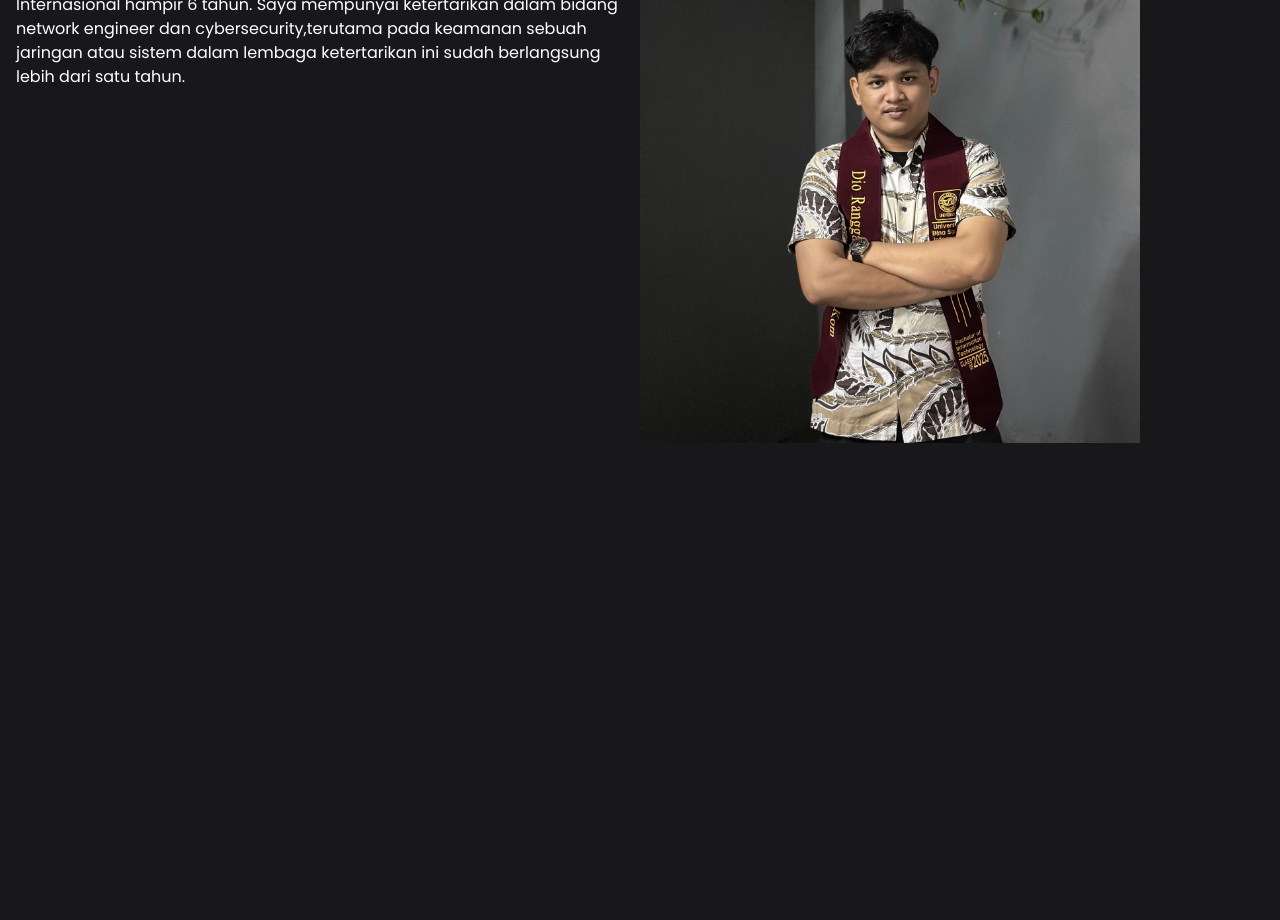
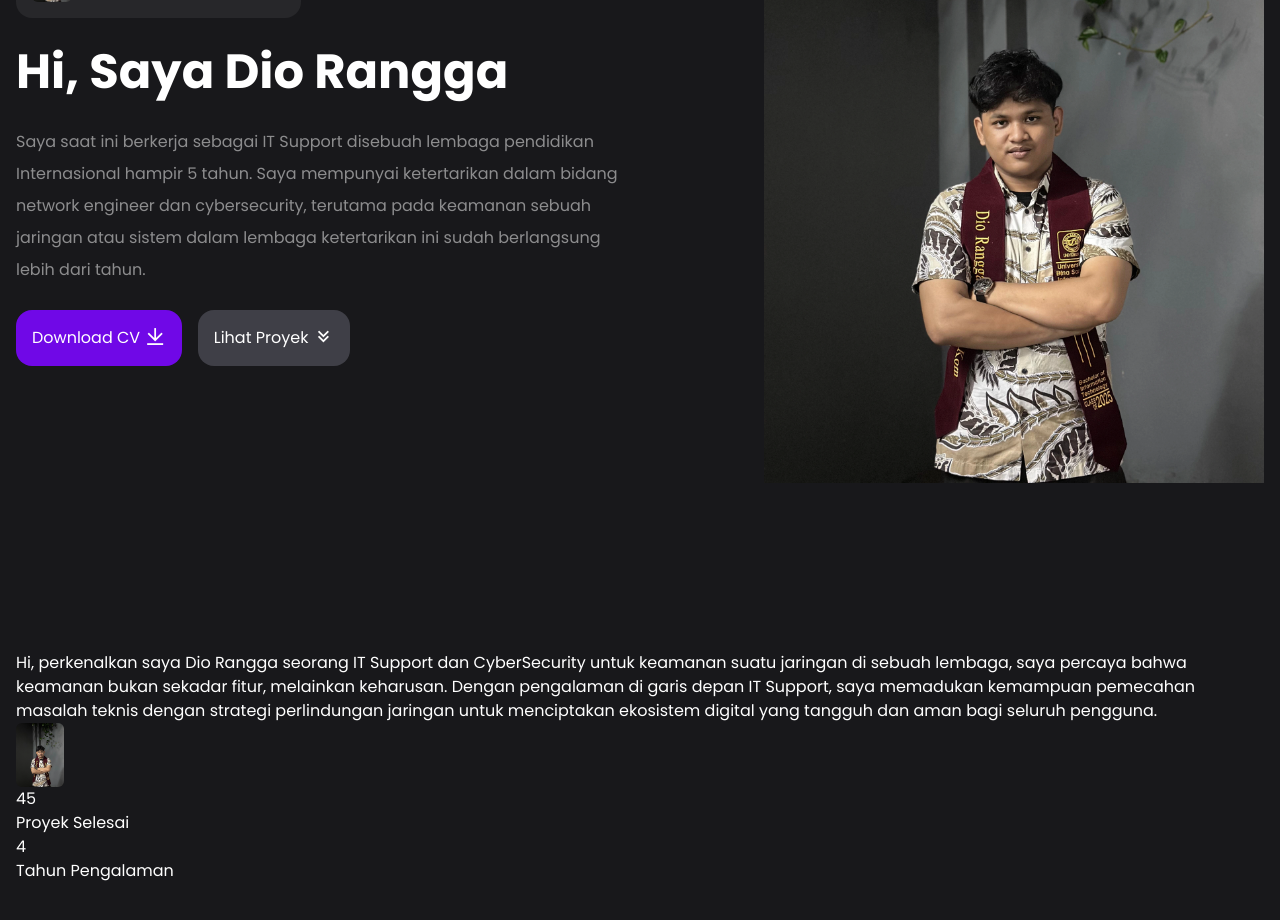
Before and after one commit to DioRangga/Portofolio-project, a React (Vite) app: page / in a window 1280 px wide. Shown: the part 340-1260 px from the top of the page. Before the commit the page ends 800 px from the top, so only its background shows below. Built offline with nearby package versions, Linux system fonts and the light colour scheme.

Commit message:
Hero Section

```diff
--- a/package.json
+++ b/package.json
@@ -13,6 +13,7 @@
     "@tailwindcss/vite": "^4.1.18",
     "react": "^19.2.0",
     "react-dom": "^19.2.0",
+    "remixicon": "^4.9.1",
     "tailwindcss": "^4.1.18"
   },
   "devDependencies": {
--- a/src/App.jsx
+++ b/src/App.jsx
@@ -5,21 +5,60 @@ function App() {
 
   return (
     <>
-   <div className="hero grid grid-cols-2">
+   <div className="hero grid md:grid-cols-2 items-center pt-10 xl:gap-0 gap-6 grid-cols-1">
     <div>
       <div className="flex items-center gap-3 mb-6 bg-zinc-800 w-fit p-4 rounded-2xl">
         <img src={DataImage.HeroImage} alt="Hero Image" className="w-10 rounded-md" />
         <q>Something To Jump 😜 </q>
       </div>
       <h1 className="text-5xl/tight font-bold mb-6">Hi, Saya Dio Rangga</h1>
-      <p className="">
-        Saya saat ini bekerja sebagai IT Support disebuah lembaga pendidikan Internasional hampir
-        6 tahun. Saya mempunyai ketertarikan dalam bidang network engineer dan cybersecurity,terutama
+      <p className="text-base/loose mb-6 opacity-50">
+        Saya saat ini berkerja sebagai IT Support disebuah lembaga pendidikan Internasional hampir
+        5 tahun. Saya mempunyai ketertarikan dalam bidang network engineer dan cybersecurity, terutama
         pada keamanan sebuah jaringan atau sistem dalam lembaga ketertarikan ini sudah berlangsung
-        lebih dari satu tahun.</p>
+        lebih dari  tahun.
+        </p>
+        <div className="flex items-center sm:gap-4 gap-2">
+          <a href="#" className="bg-violet-700 p-4 rounded-2xl hover:bg-violet-600">
+            Download CV <i className="ri-download-line ri-lg"></i>
+            </a>
+          <a href="#" className="bg-zinc-700 p-4 rounded-2xl hover:bg-zinc-600">
+            Lihat Proyek <i className="ri-arrow-down-double-fill ri-lg"></i>
+            </a>
+        </div>
     </div>
-    <img src={DataImage.HeroImage} alt="Hero Image" className='w-125' />
+    <img src={DataImage.HeroImage} alt="Hero Image" className="w-125 md:ml-auto" />
    </div>
+    {/* tentang */}
+      <div className="tentang mt-32 py-10">
+        <div>
+          <p>
+          Hi, perkenalkan saya Dio Rangga seorang IT Support dan CyberSecurity untuk keamanan suatu
+          jaringan di sebuah lembaga, saya percaya bahwa keamanan bukan sekadar fitur, melainkan keharusan.
+          Dengan pengalaman di garis depan IT Support, saya memadukan kemampuan pemecahan masalah teknis
+          dengan strategi perlindungan jaringan untuk menciptakan ekosistem digital yang tangguh dan aman
+          bagi seluruh pengguna.
+          </p>
+          <div>
+            <img src={DataImage.HeroImage} alt="Image" className="w-12 rounded-md" />
+            <div>
+              <div>
+                <h1>
+                  45 <span></span>
+                </h1>
+                <p>Proyek Selesai</p>
+              </div>
+              <div>
+                <h1>
+                  4 <span></span>
+                </h1>
+                <p>Tahun Pengalaman</p>
+              </div>
+            </div>
+          </div>
+        </div>
+      </div>
+    {/* tentang */}
     </>
   );
 }
--- a/src/main.jsx
+++ b/src/main.jsx
@@ -3,6 +3,7 @@ import { createRoot } from 'react-dom/client'
 import './index.css'
 import App from './App.jsx'
 import Navbar from './components/Navbar.jsx';
+import 'remixicon/fonts/remixicon.css'
 
 createRoot(document.getElementById('root')).render(
   <StrictMode>
```
Also changed, not shown: 1 other file (tests, documents, lock files or other folders).
